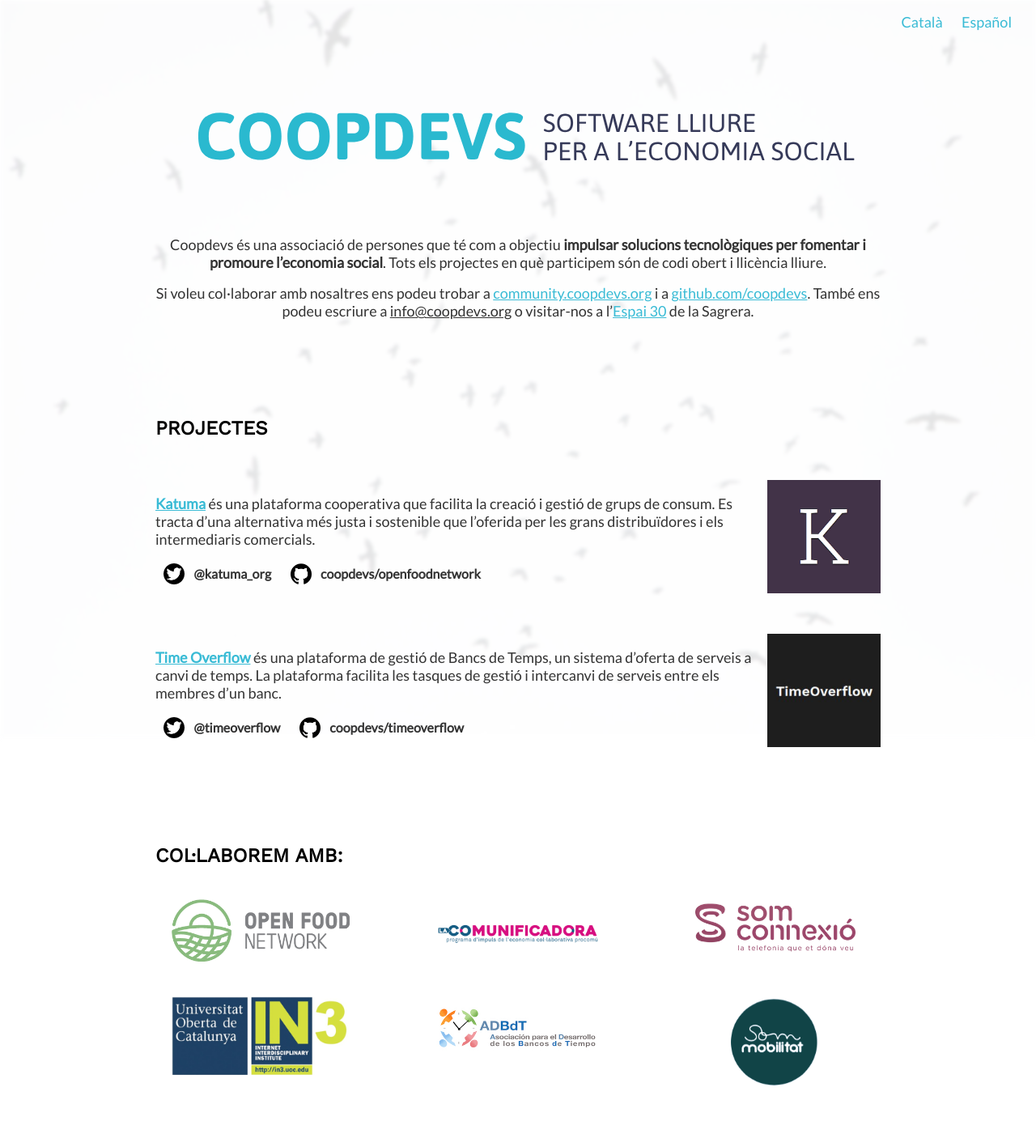
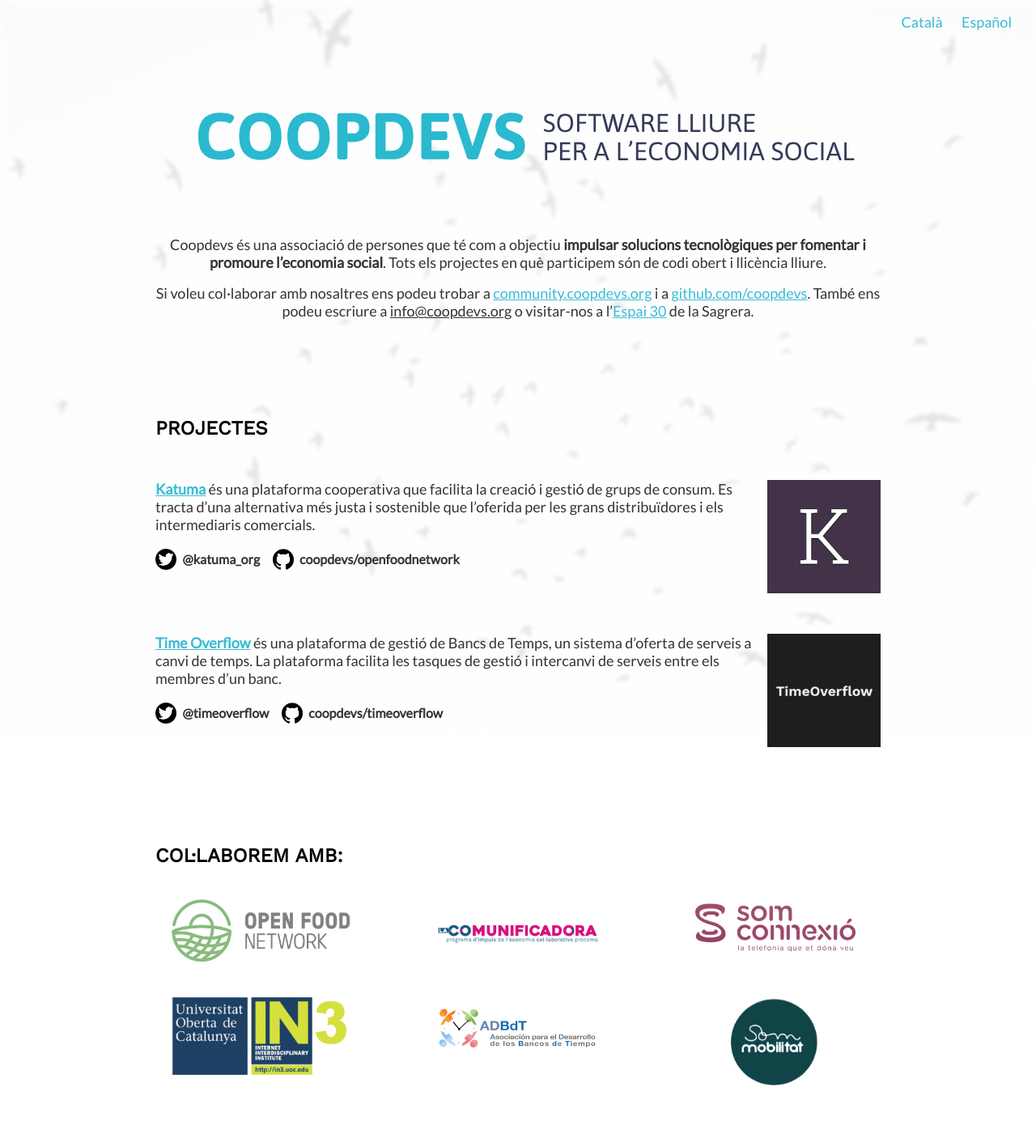
Before and after one commit to coopdevs/coopdevs-old-web, a Jekyll site: the page built from ca.md, in a window 1280 px wide. Shown: the whole page at 81% size. Built offline with Jekyll 4.4.1, drawn with Linux system fonts in a browser that asks for light colours.

Commit message:
Fixed mobile styles

```diff
--- a/_sass/_layout.scss
+++ b/_sass/_layout.scss
@@ -18,3 +18,9 @@
 a {
   color: #39BBD5;
 }
+
+@media (max-width: 800px) {
+  .content {
+    max-width: 80%;
+  }
+}
--- a/_sass/_projects.scss
+++ b/_sass/_projects.scss
@@ -20,6 +20,23 @@
       font-size: 18px;
       color: #333;
       padding: 0 16px 0 0;
+      margin-bottom: 10px;
+
+      p {
+        margin: 0;
+      }
     }
   }
 }
+
+@media (max-width: 600px) {
+  .projects {
+    .project {
+      display: block;
+
+      .description {
+        margin-top: 10px;
+      }
+    }
+  }
+}
--- a/_sass/_social-links.scss
+++ b/_sass/_social-links.scss
@@ -3,13 +3,13 @@
 
   .twitter, .github {
     display: inline-block;
-    margin: 0 10px;
+    margin: 2px 12px 0 0;
   }
 
   img {
     width: 26px;
     height: 26px;
-    margin: 0 8px 0 0;
+    margin: 0 4px 0 0;
     vertical-align: middle;
   }
 
```
